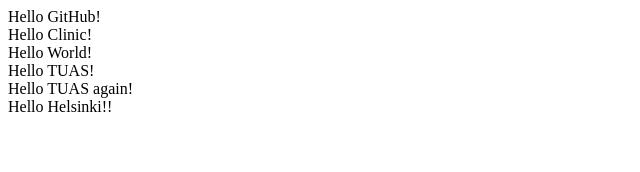
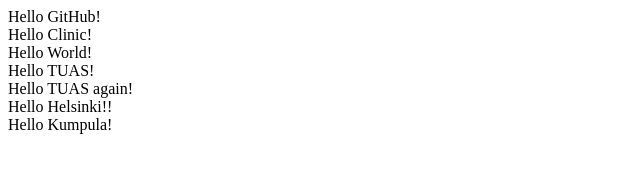
Before and after one commit to BuhTigResu/gh-clinic, a website: page public/index.html in a window 1280 px wide. Shown: the whole page, without its empty margins (0-640 px from the left). Drawn offline with Linux system fonts and the light colour scheme.

Commit message:
Add Hello Kumpula

```diff
--- a/public/index.html
+++ b/public/index.html
@@ -14,5 +14,6 @@
        <div>Hello TUAS!</div>
        <div>Hello TUAS again!</div>
        <div>Hello Helsinki!!</div>
+       <div>Hello Kumpula!</div>
     </body>
 </html>
```
